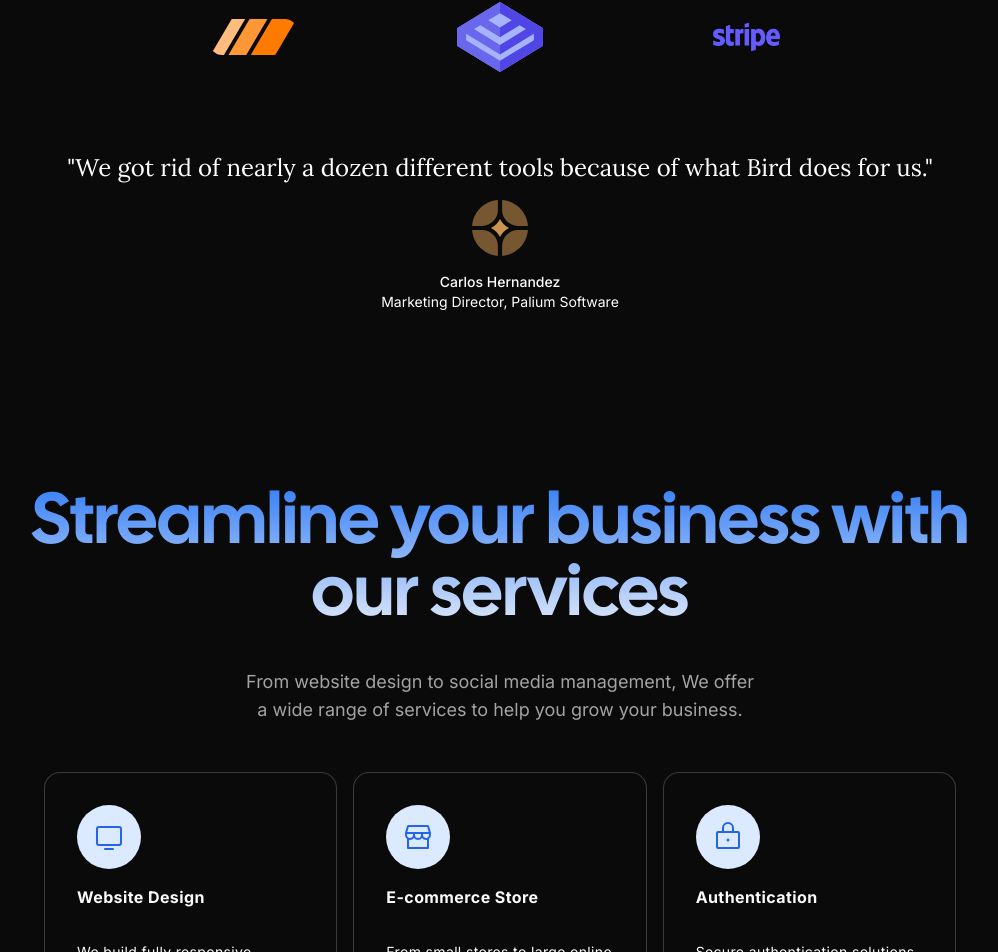
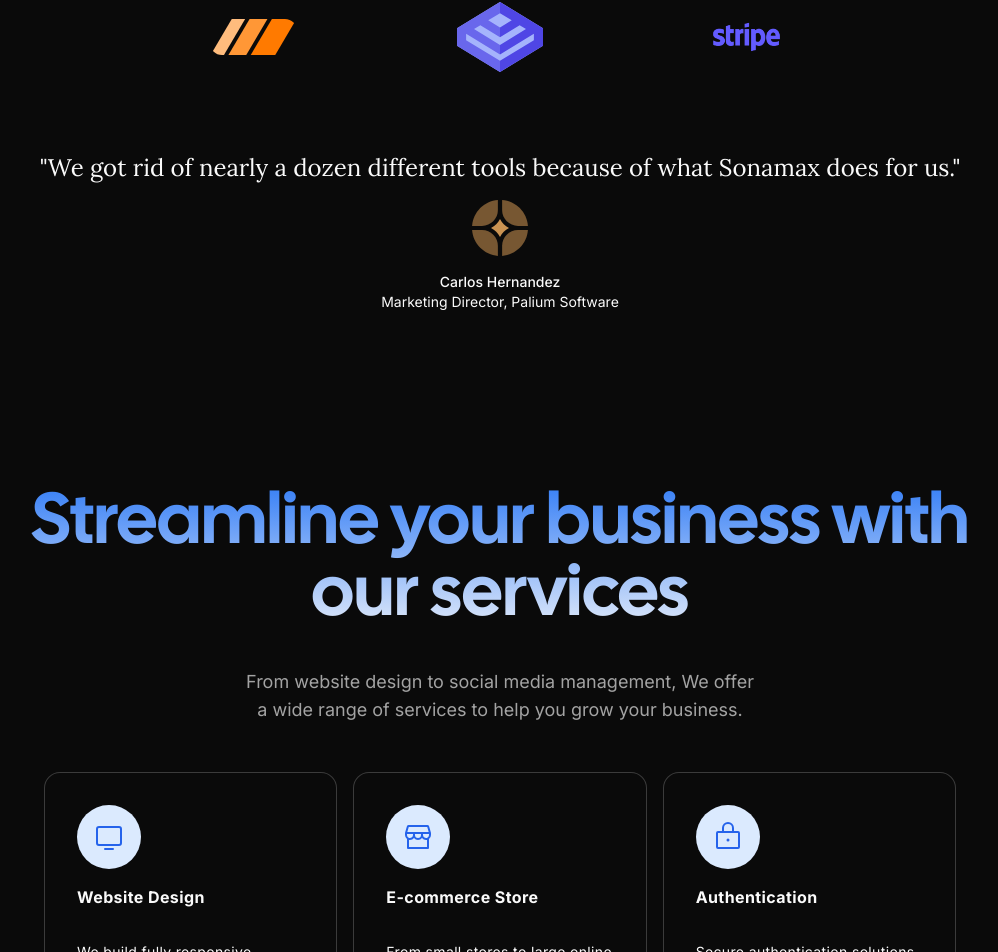
Before and after one commit to awelrisak/finiin, a Next.js app: page / in a window 1280 px wide. Shown: the part 4788-5740 px from the top of the page, without its empty margins (140-1138 px from the left). Built offline with nearby package versions, Linux system fonts and the light colour scheme.

Commit message:
Update brands.tsx

```diff
--- a/src/components/marketing/brands.tsx
+++ b/src/components/marketing/brands.tsx
@@ -53,12 +53,12 @@ const Brands = () => {
           ))}
         </div>
 
-        <div className="font-lora flex items-center justify-center px-8 pb-4 pt-10 text-center text-xl  text-white  md:pt-0 xl:text-2xl">
+        <div className="font-lora flex items-center justify-center px-8 pb-4 pt-10 text-center text-xl  md:pt-0 xl:text-2xl">
           &quot;We got rid of nearly a dozen different tools because of what
-          Bird does for us.&quot;
+          Sonamax does for us.&quot;
         </div>
 
-        <div className="flex flex-col items-center justify-center text-white">
+        <div className="flex flex-col items-center justify-center ">
           <Image
             src="/images/logo.svg"
             alt="logo"
```
